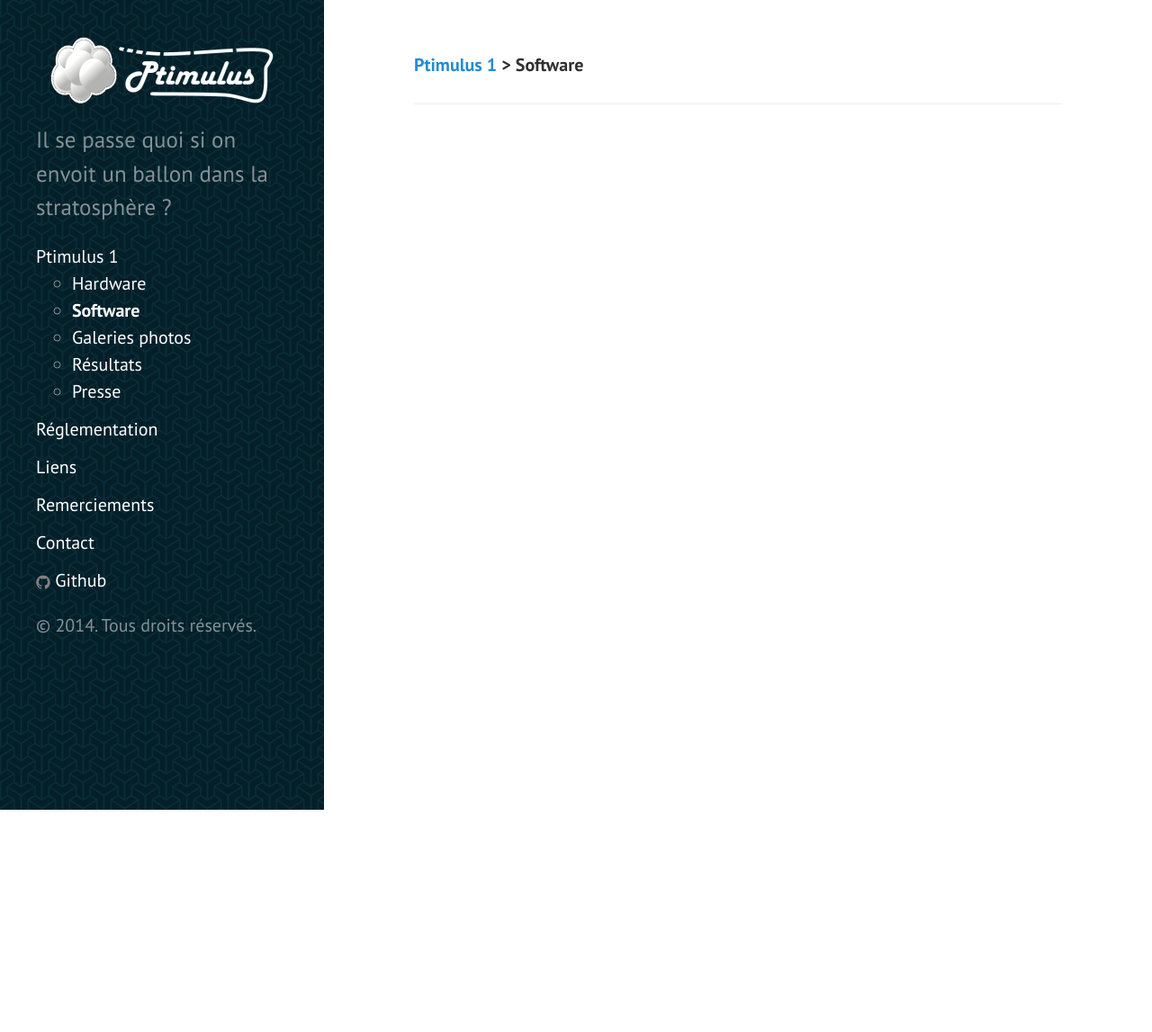
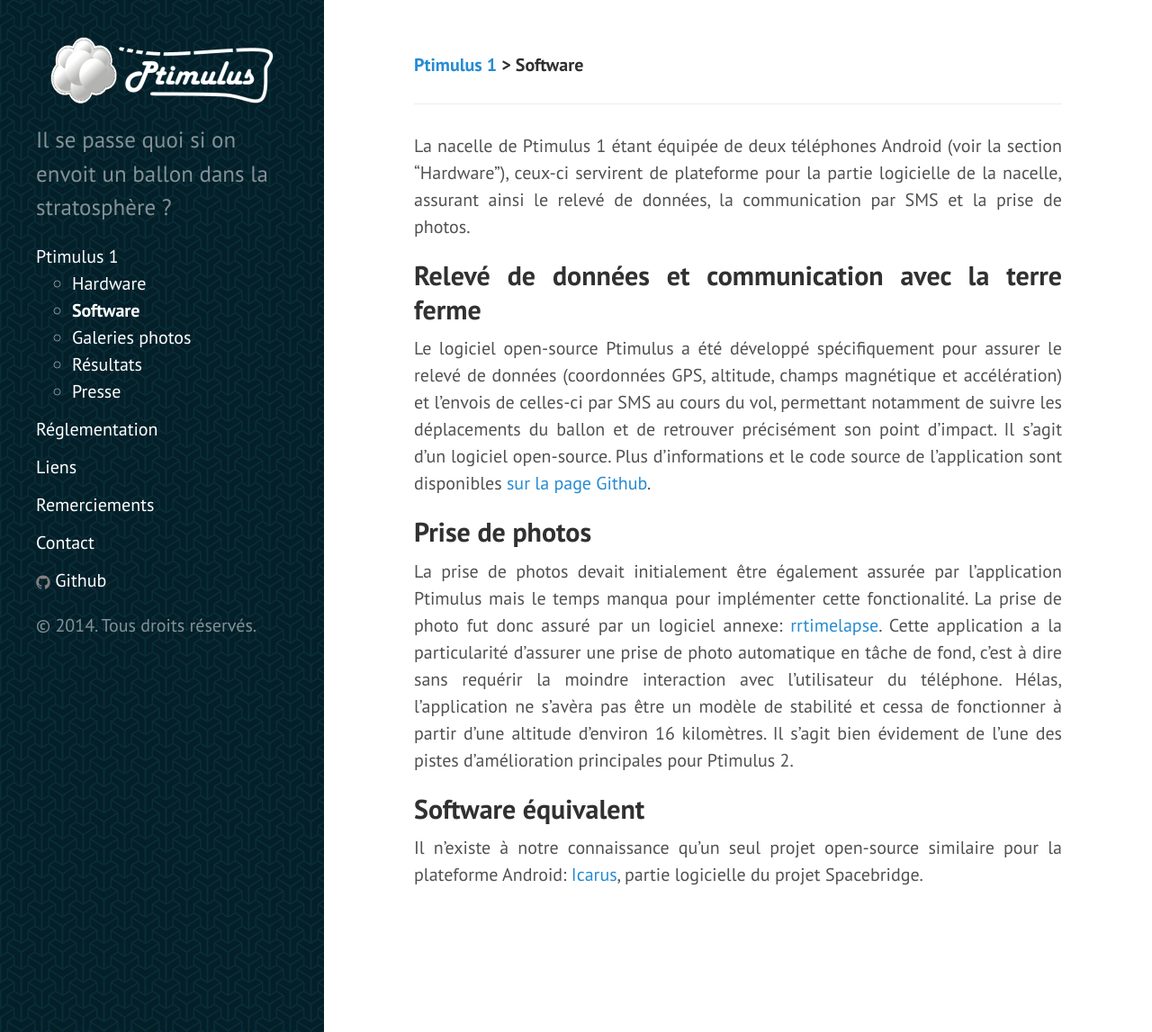
Before and after one commit to MichaelMure/ptimulus.eu, a Jekyll site: the page built from pages/ptimulus1/1_software.md, in a window 1280 px wide. Shown: the whole page at 90% size. Built offline with Jekyll 4.4.1, drawn with Linux system fonts in a browser that asks for light colours; before the commit the page ends 900 px from its top, so only the background shows below that.

Commit message:
Add initial version of page Software

```diff
--- a/pages/ptimulus1/1_software.md
+++ b/pages/ptimulus1/1_software.md
@@ -4,3 +4,23 @@
 permalink: /ptimulus1/software/
 section: ptimulus1
 ---
+
+La nacelle de Ptimulus 1 étant équipée de deux téléphones Android (voir la section "Hardware"), ceux-ci servirent de plateforme pour la partie logicielle de la nacelle, assurant ainsi
+le relevé de données, la communication par SMS et la prise de photos.
+
+<h2 id="le-projet">Relevé de données et communication avec la terre ferme</h2>
+Le logiciel open-source Ptimulus a été développé spécifiquement pour assurer le relevé de données (coordonnées GPS, altitude, champs magnétique et accélération) et l'envois de celles-ci
+par SMS au cours du vol, permettant notamment de suivre les déplacements du ballon et de retrouver précisément son point d'impact.
+Il s'agit d'un logiciel open-source. Plus d'informations et le code source de l'application sont disponibles <a href="https://github.com/NicolasFrd/Ptimulus">sur la page Github</a>.
+
+<h2 id="le-projet">Prise de photos</h2>
+
+La prise de photos devait initialement être également assurée par l'application Ptimulus mais le temps manqua pour implémenter cette fonctionalité.
+La prise de photo fut donc assuré par un logiciel annexe: <a href="https://code.google.com/p/rrtimelapse/">rrtimelapse</a>.
+Cette application a la particularité d'assurer une prise de photo automatique en tâche de fond, c'est à dire sans requérir la moindre interaction avec l'utilisateur du téléphone.
+Hélas, l'application ne s'avèra pas être un modèle de stabilité et cessa de fonctionner à partir d'une altitude d'environ 16 kilomètres.
+Il s'agit bien évidement de l'une des pistes d'amélioration principales pour Ptimulus 2.
+
+<h2 id="le-projet">Software équivalent</h2>
+
+Il n'existe à notre connaissance qu'un seul projet open-source similaire pour la plateforme Android: <a href="https://www.noisebridge.net/wiki/icarus">Icarus</a>, partie logicielle du projet Spacebridge.
```
